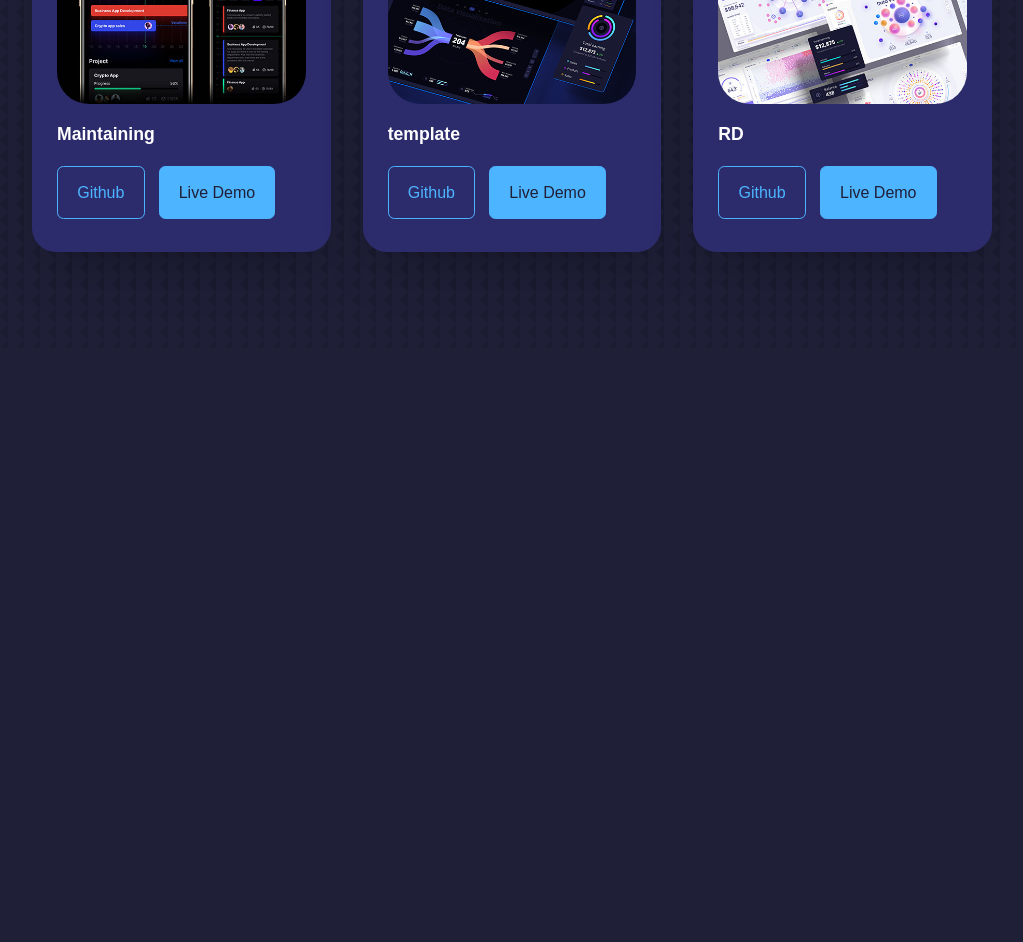
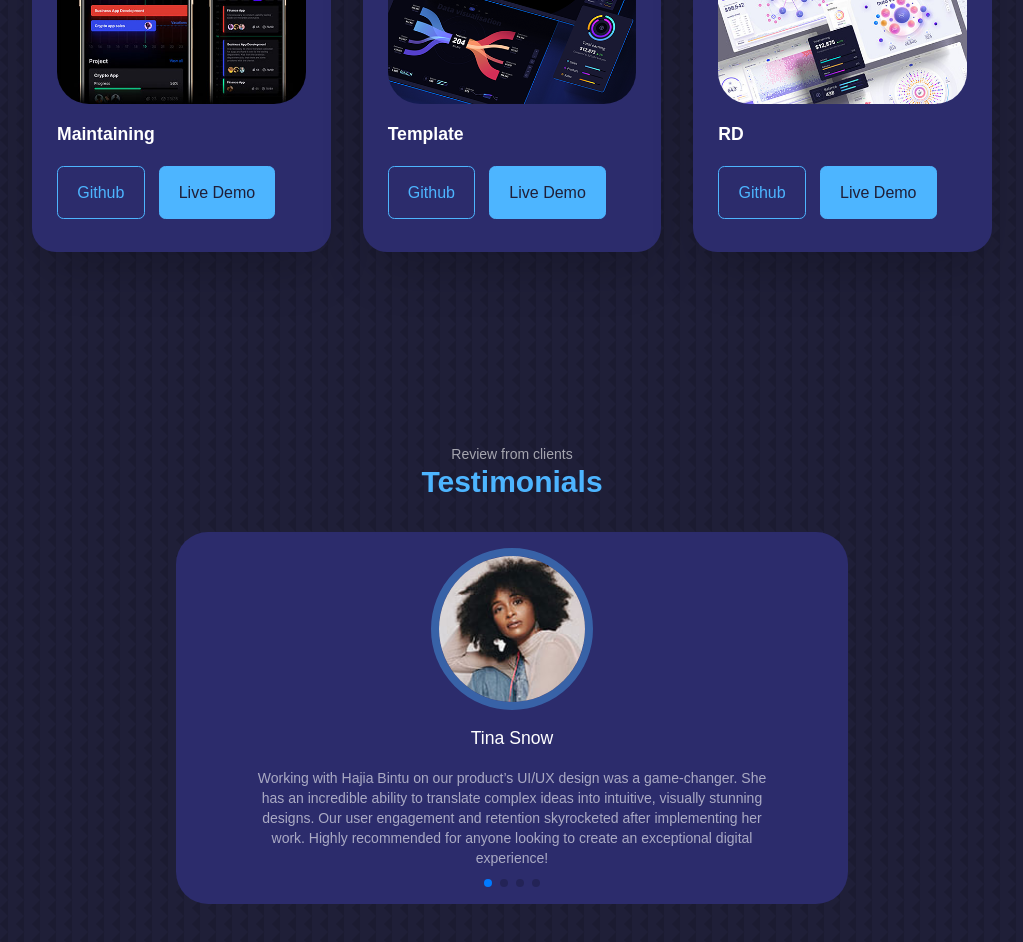
Before and after one commit to Sulta-n/Bintu.v1, a React (Vite) app: page / in a window 1280 px wide. Shown: the part 3660-4602 px from the top of the page, without its empty margins (128-1151 px from the left). Before the commit the page ends 4008 px from the top, so only its background shows below. Built offline with nearby package versions, Linux system fonts and the light colour scheme.

Commit message:
testimonial section

```diff
--- a/package.json
+++ b/package.json
@@ -19,6 +19,7 @@
     "react-dom": "^19.1.0",
     "react-icons": "^5.5.0",
     "react-router-dom": "^7.6.1",
+    "swiper": "^11.2.8",
     "tailwind-merge": "^3.3.0",
     "tailwindcss": "^4.1.8"
   },
--- a/src/components/Portfolio.jsx
+++ b/src/components/Portfolio.jsx
@@ -39,7 +39,7 @@ const data = [
   {
     id: 5,
     image: IMG5,
-    title: "template",
+    title: "Template",
     github: "https://githunb.com",
     demo: "https://dribbble.com/shots/16673715-Crypto-currency-dashboard-and-financial-data-visualization",
   },
--- /dev/null
+++ b/src/components/Testimonials.jsx
@@ -0,0 +1,83 @@
+import React from "react";
+
+// import Swiper core and required modules
+import { Swiper, SwiperSlide } from "swiper/react";
+import { Pagination } from "swiper/modules";
+
+// Import Swiper styles
+import "swiper/css";
+import "swiper/css/pagination";
+
+import AVTR1 from "../assets/avatar1.jpg";
+import AVTR2 from "../assets/avatar2.jpg";
+import AVTR3 from "../assets/avatar3.jpg";
+import AVTR4 from "../assets/avatar4.jpg";
+
+const data = [
+  {
+    avatar: AVTR1,
+    name: "Tina Snow",
+    review:
+      "Working with Hajia Bintu on our product’s UI/UX design was a game-changer. She has an incredible ability to translate complex ideas into intuitive, visually stunning designs. Our user engagement and retention skyrocketed after implementing her work. Highly recommended for anyone looking to create an exceptional digital experience!",
+  },
+  {
+    avatar: AVTR2,
+    name: "Shatta Wale",
+    review:
+      "I needed a custom web application built from scratch, and Hajia delivered beyond expectations. Her full-stack expertise ensured a smooth and scalable solution, and she was proactive in optimizing performance and security. Her attention to detail and problem-solving skills made the entire development process seamless. Will definitely work with her again!",
+  },
+  {
+    avatar: AVTR3,
+    name: "Kwame Despite",
+    review:
+      "Hajia’s content creation skills took our brand’s online presence to the next level. From engaging blog posts to visually stunning social media designs, her work consistently exceeded our expectations. She understands how to craft compelling narratives that resonate with audiences, driving more engagement and conversions. Truly a creative powerhouse!",
+  },
+  {
+    avatar: AVTR4,
+    name: "Nana Ama McBrown",
+    review:
+      "Hajia Bintu is more than just a developer—she's a problem solver. When we faced scalability issues with our platform, she provided insightful recommendations and implemented solutions that dramatically improved performance. Her expertise, professionalism, and forward-thinking approach make her an invaluable asset to any tech project.",
+  },
+];
+
+const Testimonials = () => {
+  return (
+    <section className="relative py-24 px-4">
+      <p className="text-light text-sm">Review from clients</p>
+      <h1 className="text-primary text-2xl md:text-3xl mb-8 font-bold">
+        Testimonials
+      </h1>
+
+      <div className="container mx-auto max-w-5xl">
+        <div className="mx-auto w-[70%]">
+          <Swiper
+            modules={[Pagination]}
+            spaceBetween={40}
+            slidesPerView={1}
+            pagination={{ clickable: true }}
+          >
+            {data.map((data, index) => (
+              <SwiperSlide key={index}>
+                <div className="flex flex-col space-y-3.5 items-center justify-center w-full bg-background-variant rounded-4xl py-4 px-3">
+                  <div className=" border-8 border-primary-variant  rounded-full w-[25%]">
+                    <img
+                      src={data.avatar}
+                      alt={data.name}
+                      className="rounded-full "
+                    />
+                  </div>
+                  <h2 className="text-white text-[1.1rem]">{data.name}</h2>
+                  <p className="text-sm text-light w-[80%] mb-5">
+                    {data.review}
+                  </p>
+                </div>
+              </SwiperSlide>
+            ))}
+          </Swiper>
+        </div>
+      </div>
+    </section>
+  );
+};
+
+export default Testimonials;
--- a/src/pages/Home.jsx
+++ b/src/pages/Home.jsx
@@ -5,6 +5,7 @@ import About from "../components/about";
 import Experience from "../components/Experience";
 import Services from "../components/Services";
 import Portfolio from "../components/Portfolio";
+import Testimonials from "../components/Testimonials";
 
 const Home = () => {
   return (
@@ -21,6 +22,8 @@ const Home = () => {
       <Services />
       {/* Portfolio */}
       <Portfolio />
+      {/* Testimonials */}
+      <Testimonials />
     </>
   );
 };
```
Also changed, not shown: 1 other file (tests, documents, lock files or other folders).
